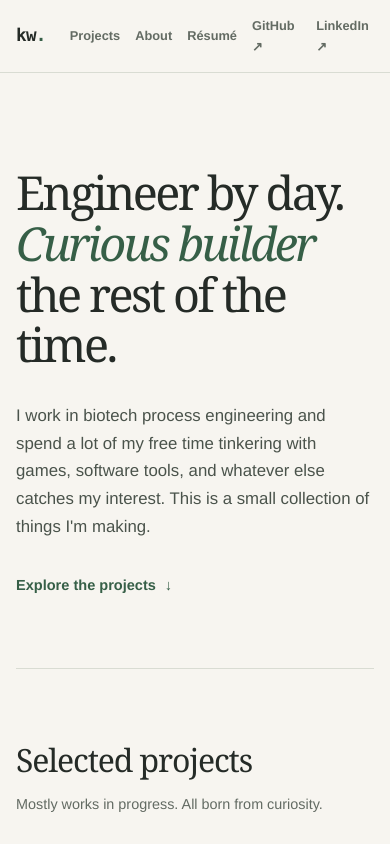
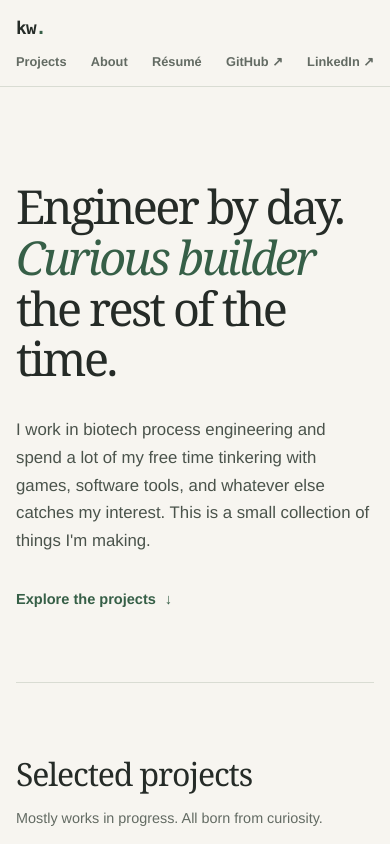
Before and after one commit to kpweaver/kpweaver.github.io, a plain HTML site: page index.html in a window 390 px wide. Shown: the top 844 px of the page. Drawn offline with Linux system fonts and the light colour scheme.

```diff
--- a/portfolio.css
+++ b/portfolio.css
@@ -61,7 +61,8 @@ nav a:hover, .footer-links a:hover, .project-link:hover { color: var(--accent);
 .footer-links a { color: #4d554d; font-size: .78rem; font-weight: 600; text-decoration: none; }
 @media (max-width: 710px) {
   .wrap { width: min(100% - 32px, 1080px); }
-  .header-inner { min-height: 72px; }
+  .header-inner { min-height: 72px; flex-wrap: wrap; padding-block: 14px; gap: 8px 16px; }
+  nav { width: 100%; justify-content: space-between; flex-wrap: wrap; gap: 8px 12px; }
   nav { gap: 15px; }
   nav a { font-size: .8rem; }
   .hero { padding: 74px 0 70px; }
```
